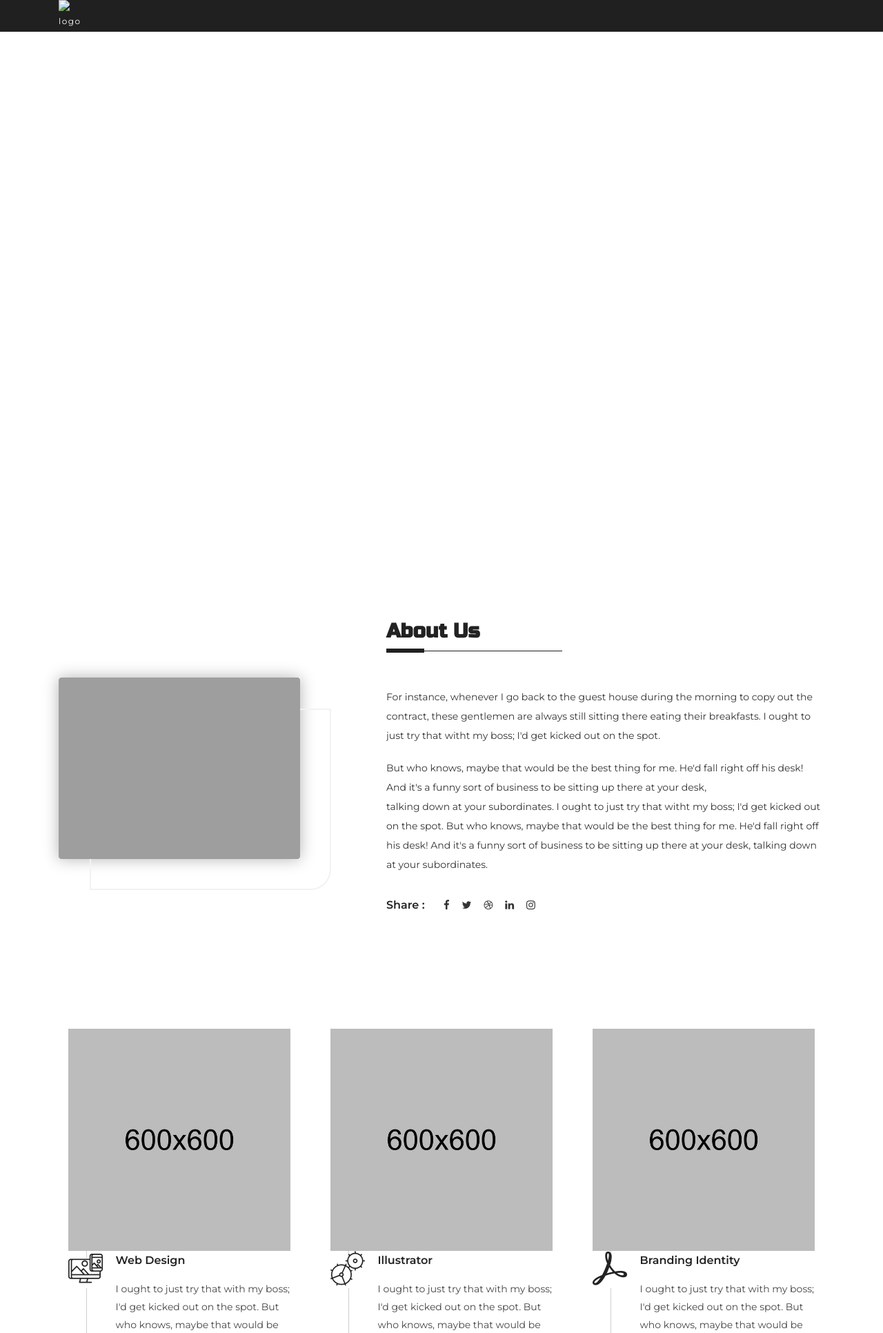
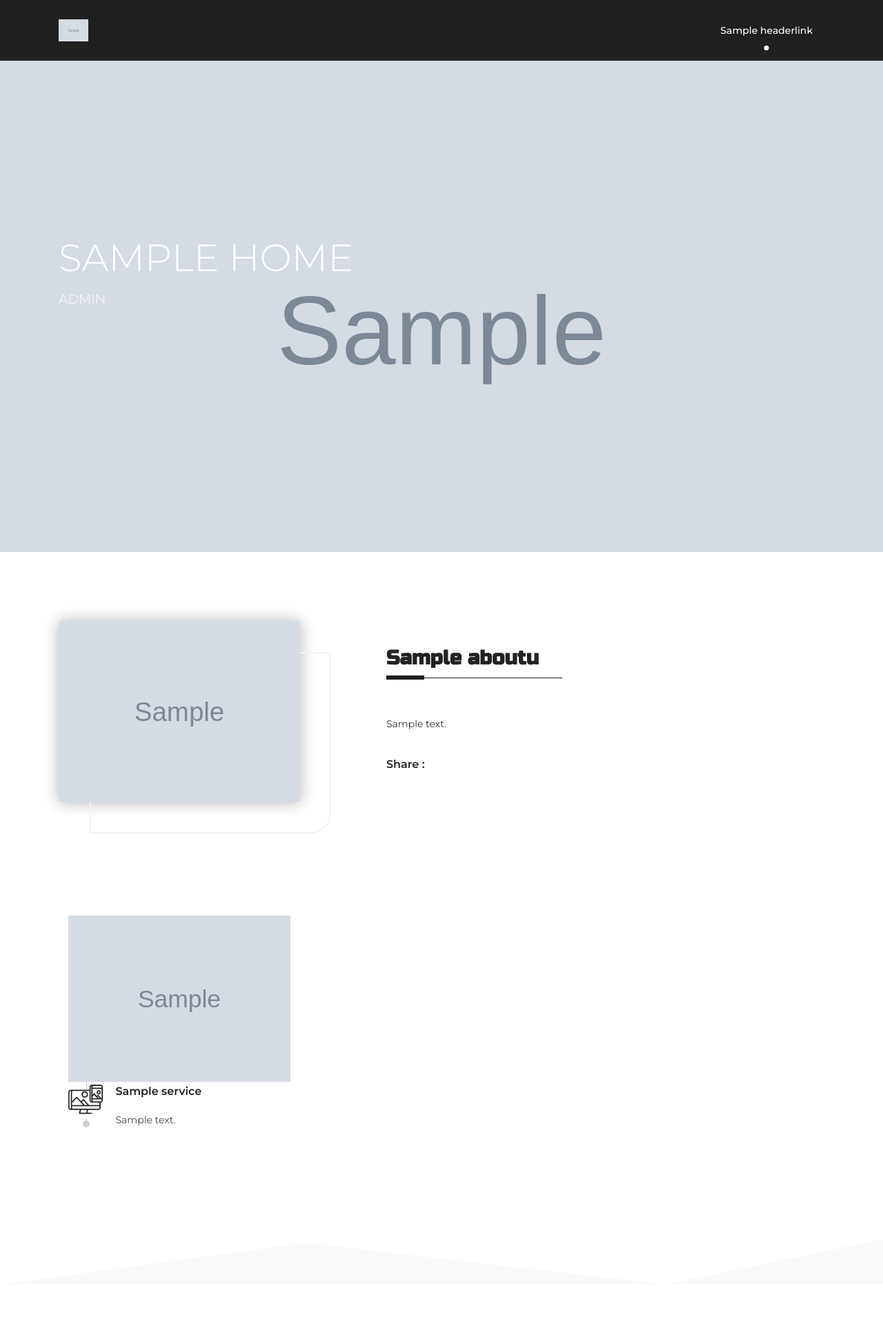
Before and after one commit to Maxzimmerman/portfolio_johanna, a Django app: page / in a window 1280 px wide. Shown: the top 1932 px of the page at 69% size. Run offline with Django 4.2, Linux system fonts and the light colour scheme; tables that the repository leaves empty hold one stand-in row (values such as "Sample post"); grey boxes marked "Sample" are stand-in pictures; parts of the project's set-up code (start-up, migrations or seed data) failed here and were passed over; some libraries are stand-ins or nearby versions; grey boxes are pictures that could not be loaded.

Commit message:
added page

```diff
--- a/portfolio/admin.py
+++ b/portfolio/admin.py
@@ -1,8 +1,11 @@
 from django.contrib import admin
-from .models import Home, Header, HeaderLinks
+from .models import Home, Header, HeaderLinks, SocialIcons, AboutUs, Service
 
 # Register your models here.
 
 admin.site.register(Home)
 admin.site.register(HeaderLinks)
 admin.site.register(Header)
+admin.site.register(Service)
+admin.site.register(AboutUs)
+admin.site.register(SocialIcons)
--- a/portfolio/models.py
+++ b/portfolio/models.py
@@ -13,9 +13,44 @@
 class Header(models.Model):
     icon = models.ImageField(upload_to='home/')
 
+    def __str__(self):
+        return "Logo"
+
 
 class HeaderLinks(models.Model):
     name = models.CharField("Name", max_length=20)
-    data_hover = models.CharField("Hovername", max_length=50, default=f"{name}")
-    href = models.CharField("Link", max_length=50, default=f"#{name}")
-    header = models.ForeignKey(Header, related_name="links", on_delete=models.CASCADE)
+    data_hover = models.CharField("Hovername", max_length=50)
+    href = models.CharField("Link", max_length=50)
+    header = models.ForeignKey("Header", related_name="links", on_delete=models.CASCADE)
+
+    def __str__(self):
+        return f"{self.name}"
+
+
+class AboutUs(models.Model):
+    title = models.CharField("Titel", max_length=30)
+    image = models.ImageField("Über dich Bild", upload_to='about/')
+    text = models.TextField("Text")
+
+    def __str__(self):
+        return self.title
+
+
+class SocialIcons(models.Model):
+    name = models.CharField("Name", max_length=20)
+    class_name = models.CharField("Klassenname", max_length=30)
+    href = models.TextField("Link")
+    about_us = models.ForeignKey("AboutUs", related_name="icons", on_delete=models.CASCADE)
+
+    def __str__(self):
+        return f"{self.name}"
+
+
+class Service(models.Model):
+    image = models.ImageField("Angebot Bild", upload_to='about/service/')
+    title = models.CharField("Titel", max_length=30)
+    text = models.TextField("Text")
+    more_information = models.TextField("Mehr Informationen")
+
+    def __str__(self):
+        return self.title
--- a/portfolio/templates/portfolio/home.html
+++ b/portfolio/templates/portfolio/home.html
@@ -5,7 +5,8 @@
 {% block content %}
   <body id="top">
   <!--[if lt IE 8]>
-            <p class="browserupgrade">You are using an <strong>outdated</strong> browser. Please <a href="http://browsehappy.com/">upgrade your browser</a> to improve your experience.</p>
+  <p class="browserupgrade">You are using an <strong>outdated</strong> browser. Please <a
+    href="http://browsehappy.com/">upgrade your browser</a> to improve your experience.</p>
   <![endif]-->
   <!-- preloader area start -->
   {#    <div id="preloader">#}
@@ -19,15 +20,20 @@
         <div class="row align-items-center">
           <div class="col-md-3 col-sm-12">
             <div class="logo">
+              {% for header in headers %}
                 <a href="index.html"><img src="{{ header.icon.url }}" alt="logo"></a>
+              {% endfor %}
             </div>
           </div>
           <div class="col-md-9 d-none d-md-block">
             <div class="main-menu">
               <nav class="nav-menu">
                 <ul id="nav_menu">
-                                    {% for link in header %}
-                                      <li class="active"><a data-hover="{{ link.data_hover }}" href="{{ link.href }}"><span>{{ link.name }}</span></a></li>
+                  {% for header in headers %}
+                    {% for link in header.links.all %}
+                      <li><a data-hover="{{ link.data_hover }}" href="{{ link.href }}"><span>{{ link.name }}</span></a>
+                      </li>
+                    {% endfor %}
                   {% endfor %}
                 </ul>
               </nav>
@@ -42,86 +48,69 @@
   </header>
   <!-- header area end -->
   <!-- slider area start -->
-    <section id="home" class="slider-area parallax" data-speed="3" data-bg-image="{{ home_list.image.url }}">
+  <section id="home" class="slider-area parallax" data-speed="3" data-bg-image="{{ home.image.url }}">
     <div class="container">
       <div class="slider-content">
-                <h2 class="txtanim1"><span style="color: red">{{ home_list.name }}</span> </h2>
+        <h2 class="txtanim1"><span>{{ home.name }}</span></h2>
         <h4 class="txtanim1 delay1">
-                    <span style="color: red">{{ home_list.job_role }}</span>
+          <span>{{ home.job_role }}</span>
         </h4>
       </div>
     </div>
   </section>
   <!-- slider area end -->
   <!-- about area strat -->
+  {% for about in about_list %}
     <section class="about-area" id="about">
       <div class="container">
         <div class="row align-items-center">
           <div class="col-md-4">
             <div class="abt-left-thumb">
-                        <img src="{% static 'images/about/abt-left-thumb.jpg' %}" alt="image">
+              <img src="{{ about.image.url }}" alt="image">
             </div>
           </div>
           <div class="col-md-7 offset-md-1">
             <div class="abt-content">
               <div class="section-title">
-                            <h2 class="txt2_is_show">About Us</h2>
+                <h2 class="txt2_is_show">{{ about.title }}</h2>
               </div>
-                        <p class="txt1-wrap"><span class="txt1">For instance, whenever I go back to the guest house during the morning to copy out the contract, these gentlemen are always still sitting there eating their breakfasts. I ought to just try that witht my boss; I'd get kicked out on the spot.</span></p>
-                        <p class="txt1-wrap"><span class="txt1">But who knows, maybe that would be the best thing for me. He'd fall right off his desk! And it's a funny sort of business to be sitting up there at your desk,</span> <span class="txt1">talking down at your subordinates. I ought to just try that witht my boss; I'd get kicked out on the spot. But who knows, maybe that would be the best thing for me. He'd fall right off his desk! And it's a funny sort of business to be sitting up there at your desk, talking down at your subordinates.</span></p>
+              <p class="txt1-wrap"><span class="txt1">{{ about.text }}</span>
+              </p>
               <div class="social-link">
                 <h5>Share :</h5>
-                            <a href="#"><i class="fa fa-facebook"></i></a>
-                            <a href="#"><i class="fa fa-twitter"></i></a>
-                            <a href="#"><i class="fa fa-dribbble"></i></a>
-                            <a href="#"><i class="fa fa-linkedin"></i></a>
-                            <a href="#"><i class="fa fa-instagram"></i></a>
+                {% for icon in about.icons.all %}
+                  <a href="{{ icon.href }}"><i class="fa fa-{{ icon.class_name }}"></i></a>
+                {% endfor %}
               </div>
             </div>
           </div>
+
         </div>
       </div>
     </section>
+  {% endfor %}
   <!-- about area end -->
   <!-- service area start -->
   <div class="service-area pb--200">
     <div class="container">
       <div class="row">
+        {% for service in services %}
           <div class="col-md-4">
             <div class="single-service txt2_is_show">
-                        <img src="{% static 'images/portfolio/img1.jpg' %}">
+              <img src="{{ service.image.url }}">
               <div class="icon"><span class="flaticon-web-design"></span></div>
               <div class="srvc-content">
-                            <h4>Web Design</h4>
-                            <p>I ought to just try that with my boss; I'd get kicked out on the spot. But who knows, maybe that would be the best</p>
+                <h4>{{ service.title }}</h4>
+                <p> {{ service.text }}</p>
               </div>
             </div>
           </div>
-                <div class="col-md-4">
-                    <div class="single-service txt2_is_show">
-                        <img src="{% static 'images/portfolio/img1.jpg' %}">
-                        <div class="icon"><span class="flaticon-settings"></span></div>
-                        <div class="srvc-content">
-                            <h4>Illustrator</h4>
-                            <p>I ought to just try that with my boss; I'd get kicked out on the spot. But who knows, maybe that would be the best</p>
-                        </div>
-                    </div>
-                </div>
-                <div class="col-md-4">
-                    <div class="single-service txt2_is_show">
-                        <img src="{% static 'images/portfolio/img1.jpg' %}">
-                        <div class="icon"><span class="flaticon-adobe"></span></div>
-                        <div class="srvc-content">
-                            <h4>Branding Identity</h4>
-                            <p>I ought to just try that with my boss; I'd get kicked out on the spot. But who knows, maybe that would be the best</p>
-                        </div>
-                    </div>
-                </div>
+        {% endfor %}
       </div>
     </div>
     <div class="white_svg svg_gray">
       <svg x="0px" y="0px" viewBox="0 186.5 1920 113.5">
-                <polygon points="0,300 655.167,210.5 1432.5,300 1920,198.5 1920,300 " />
+        <polygon points="0,300 655.167,210.5 1432.5,300 1920,198.5 1920,300 "/>
       </svg>
     </div>
   </div>
@@ -219,7 +208,8 @@
               </div>
               <textarea name="msg" id="msg" placeholder="Message Here*"></textarea>
               <div class="form-submit">
-                                <button type="submit" name="submit" id="cnt_submit">Send Message <i class="fa fa-long-arrow-right"></i></button>
+                <button type="submit" name="submit" id="cnt_submit">Send Message <i class="fa fa-long-arrow-right"></i>
+                </button>
               </div>
             </form>
           </div>
--- a/portfolio/views.py
+++ b/portfolio/views.py
@@ -1,20 +1,24 @@
 from django.shortcuts import render
 from django.views import View
-from .models import Home, Header, HeaderLinks
+from .models import Home, Header, HeaderLinks, Service, AboutUs, SocialIcons
 from django.views.generic import ListView, DetailView
 
 
 # Create your views here.
 
-class HomeView(ListView):
+class HomeView(View):
     template_name = 'portfolio/home.html'
-    model = Home
 
-    def get_queryset(self):
-        # Fetch all references with related images, features, and tags
-        queryset = super().get_queryset().prefetch_related("links")
-        return queryset
+    def get(self, request):
+        home = Home.objects.first()
+        headers = Header.objects.prefetch_related('links')
+        services = Service.objects.all()
+        abouts = AboutUs.objects.prefetch_related('icons')
 
-    def get_context_data(self, **kwargs):
-        context = super().get_context_data(**kwargs)
-        return context
+        context = {"home": home,
+                   "headers": headers,
+                   "services": services,
+                   "about_list": abouts
+                   }
+
+        return render(request, self.template_name, context)
```
Also changed, not shown: portfolio/migrations/0004_aboutus_service_socialicons.py (added), portfolio/migrations/0005_alter_headerlinks_data_hover_alter_headerlinks_href.py (added). Lines whose indentation alone changed are shown as unchanged.
